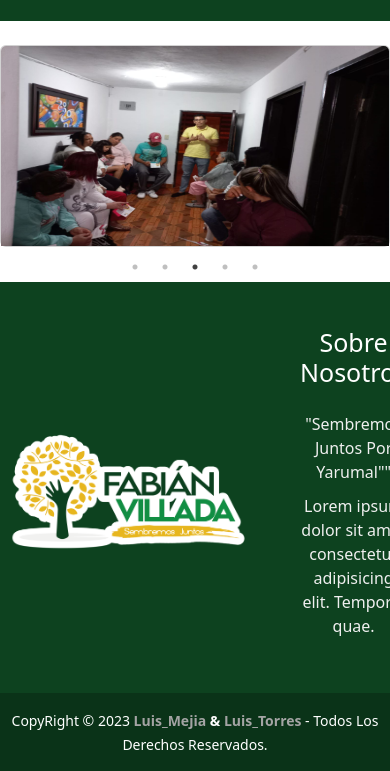
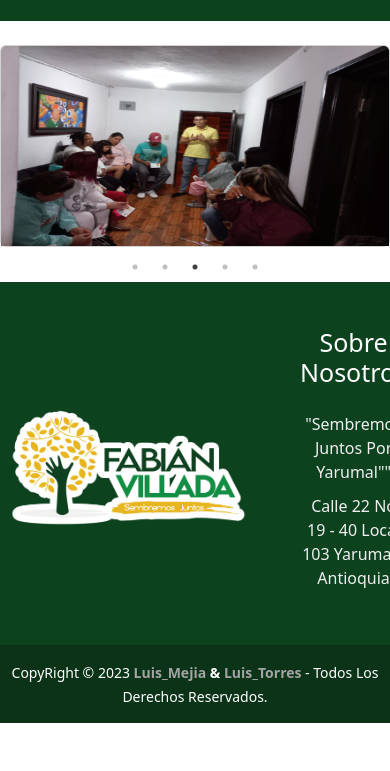
Before and after one commit to MejiaLuigi/Fabian_Villada, a website: page index.html in a window 390 px wide. Shown: the part 6071-6842 px from the top of the page. After the commit the page ends 6794 px from the top, so only its background shows below. Drawn offline with nearby package versions, Linux system fonts and the light colour scheme.

Commit message:
se hace responsive

```diff
--- a/css/fernando.css
+++ b/css/fernando.css
@@ -271,4 +271,11 @@ body{
   color: #fcc008;
 }
 
+@media (max-width: 768px) {
+  .pie-pagina{
+    flex-wrap: wrap;
+    flex-direction: column;
+  }
+}
+
 /*---------------- FIN FOOTER-------------------- */
--- a/css/gya.css
+++ b/css/gya.css
@@ -173,4 +173,10 @@ body{
     color: #fcc008;
 }
 
+@media (max-width: 768px) {
+  .pie-pagina{
+    flex-wrap: wrap;
+    flex-direction: column;
+  }
+}
 /* FIN FOOTER */
--- a/css/styles.css
+++ b/css/styles.css
@@ -265,4 +265,11 @@ h2:hover,p:hover {
   color: #fcc008;
 }
 
+@media (max-width: 768px) {
+  .pie-pagina{
+    flex-wrap: wrap;
+    flex-direction: column;
+  }
+}
+
 /* FIN FOOTER */
--- a/index.html
+++ b/index.html
@@ -436,7 +436,7 @@
       <div class="box">
         <h2>Sobre Nosotros</h2>
         <p>"Sembremos Juntos Por Yarumal""</p>
-        <p>Lorem ipsum dolor sit amet consectetur adipisicing elit. Tempore, quae.</p>
+        <p>Calle 22 No 19 - 40 Local 103 Yarumal - Antioquia</p>
       </div>
 
 
```
Also changed, not shown: GobernacionyAsamblea.html (+1 -1 lines).
